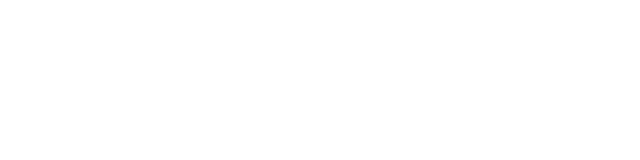
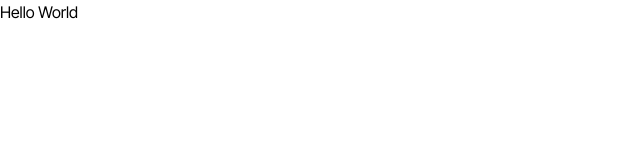
Before and after one commit to arthurmatthew/funslides, a React (Vite) app: page / in a window 1280 px wide. Shown: the top 160 px of the page, without its empty margins (0-640 px from the left). Built offline with nearby package versions, Linux system fonts and the light colour scheme.

Commit message:
Add more

```diff
--- a/src/components/index/Layout.tsx
+++ b/src/components/index/Layout.tsx
@@ -1,7 +1,9 @@
+import { Outlet } from "react-router";
+
 interface ILayout {
   children?: React.ReactNode;
 }
 
 export const Layout = ({ children }: ILayout) => {
-  return <>{children}</>;
+  return <>{children ?? <Outlet />}</>;
 };
--- a/src/main.css
+++ b/src/main.css
@@ -0,0 +1,25 @@
+@import url("https://fonts.googleapis.com/css?family=Inter+Tight:100,400,800,900");
+
+@tailwind base;
+@tailwind components;
+@tailwind utilities;
+
+* {
+  font-family:
+    "Inter Tight",
+    system-ui,
+    -apple-system,
+    BlinkMacSystemFont,
+    "Segoe UI",
+    Roboto,
+    Oxygen,
+    Ubuntu,
+    Cantarell,
+    "Open Sans",
+    "Helvetica Neue",
+    sans-serif;
+  margin: 0;
+  padding: 0;
+  outline: 0;
+  border: 0;
+}
--- a/src/main.tsx
+++ b/src/main.tsx
@@ -2,6 +2,7 @@
 import ReactDOM from "react-dom/client";
 import { RouterProvider } from "react-router-dom";
 import { router } from "./routes/router";
+import "./main.css";
 
 ReactDOM.createRoot(document.getElementById("root")!).render(
   <React.StrictMode>
```
